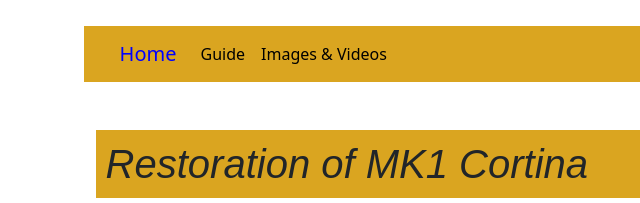
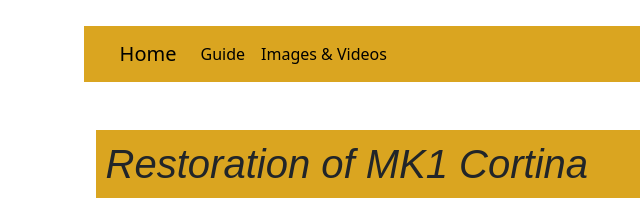
Before and after one commit to rhcompbuilds/CIMilestone1, a plain HTML site: page index.html in a window 1280 px wide. Shown: the top 203 px of the page, 0-640 px from the left. Drawn offline with nearby package versions, Linux system fonts and the light colour scheme.

Commit message:
Changes to the Navbar to allow better contrast

```diff
--- a/css/style.css
+++ b/css/style.css
@@ -166,7 +166,7 @@ width: 24.99999%;
   color: black
 }
 .navbar-brand {
-color: blue !important;
+color: black !important;
 }
 .nav-link {
 color: black;
```
